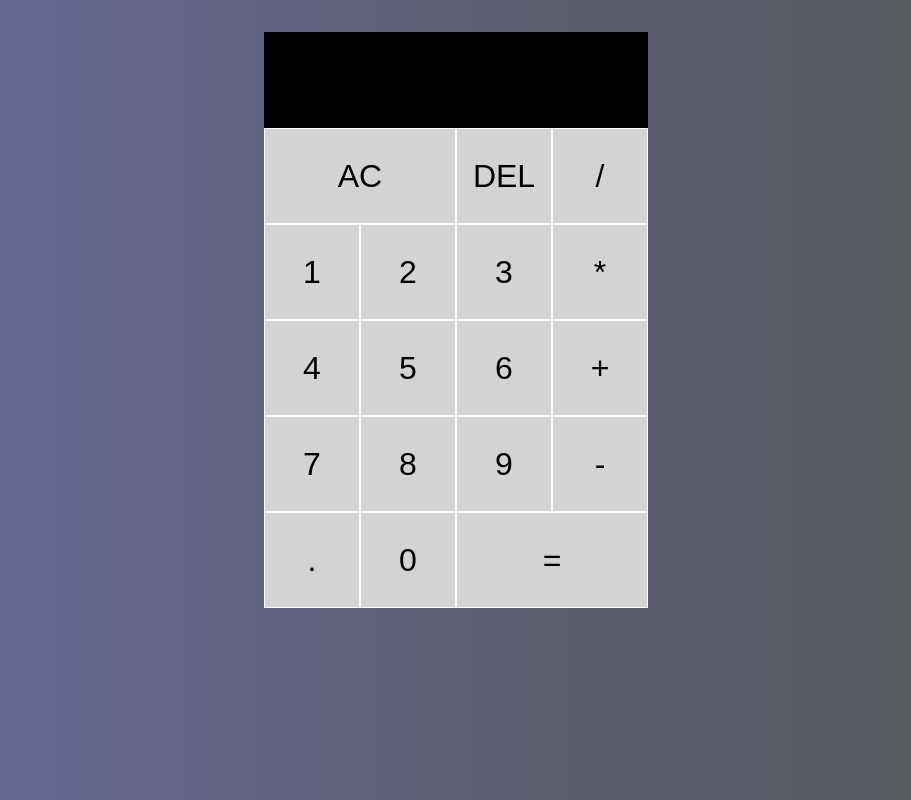
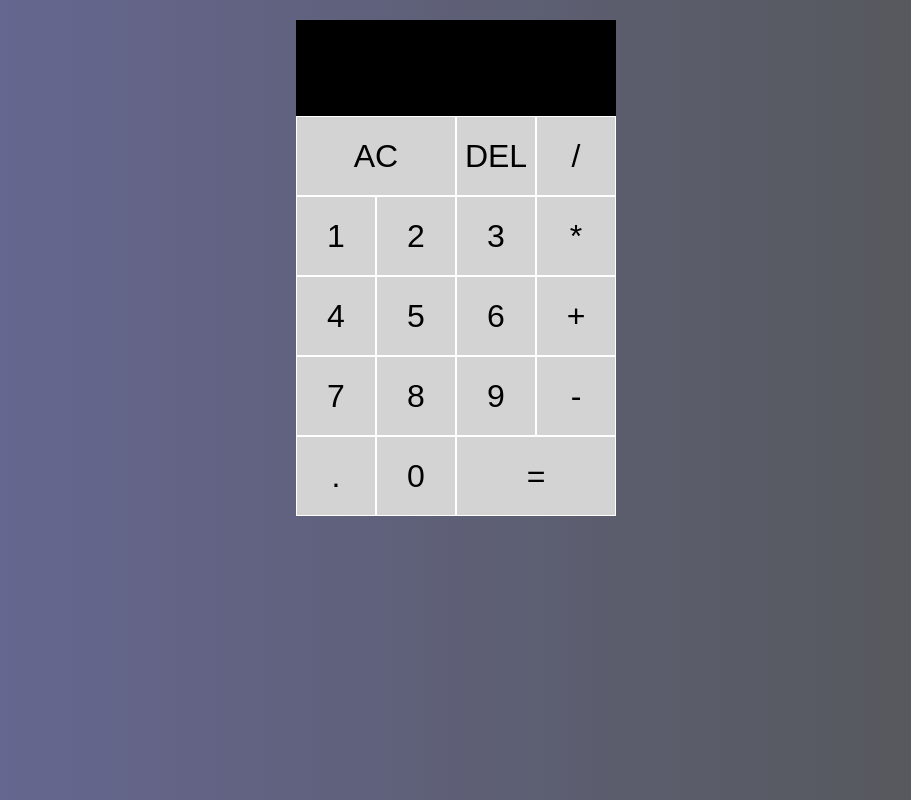
Before and after one commit to piknik1979/react-calc, a React (Create React App) app: page / in a window 1280 px wide. Shown: the whole page, without its empty margins (184-1095 px from the left). Built offline with nearby package versions, Linux system fonts and the light colour scheme.

Commit message:
change to the grid. centering the calc

```diff
--- a/src/index.css
+++ b/src/index.css
@@ -9,11 +9,13 @@ body {
 /* main calculator grid*/
 .calculator-grid {
   display: grid;
-  margin-top: 2rem;
-  /*  getting the size from the top of the DOM - whic is body*/
+  margin-top: 20px;
+  padding-left: 100px;
+  padding-right: 100px;
+  /*  getting the size from the top of the DOM - which is body*/
   justify-content: center;
-  grid-template-columns: repeat(4, 6rem);
-  grid-template-rows: minmax(6rem, auto) repeat(5, 6rem);
+  grid-template-columns: repeat(4, 5rem);
+  grid-template-rows: minmax(6rem, auto) repeat(5, 5rem);
 }
 
 /* calculator grid buttons*/
@@ -56,5 +58,5 @@ body {
 /* large numbers - previous calculation*/
 .output .current-operand {
   color: white;
-  font-size: 2.5rem;
+  font-size: 2rem;
 }
```
Also changed, not shown: src/styles.css (deleted).
